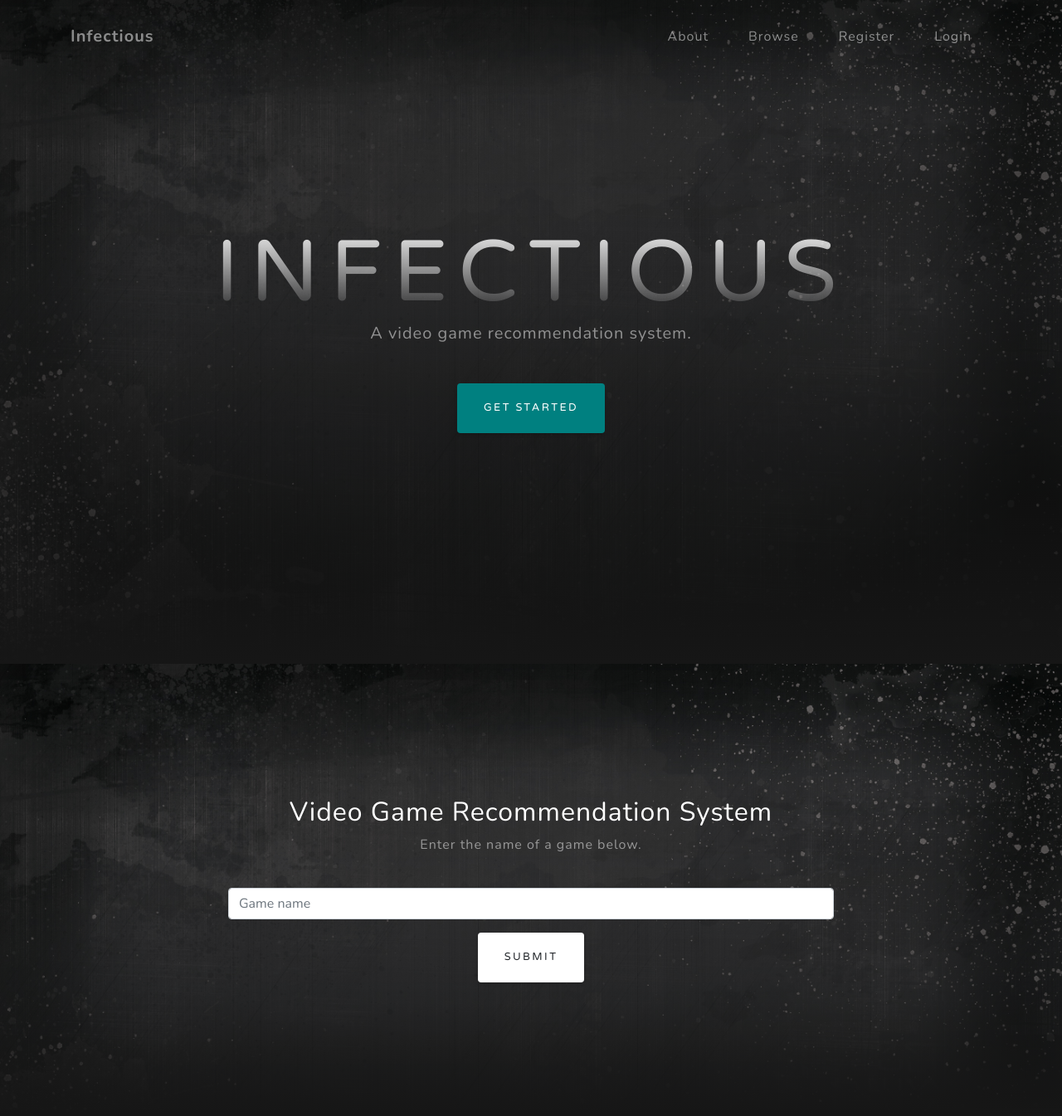
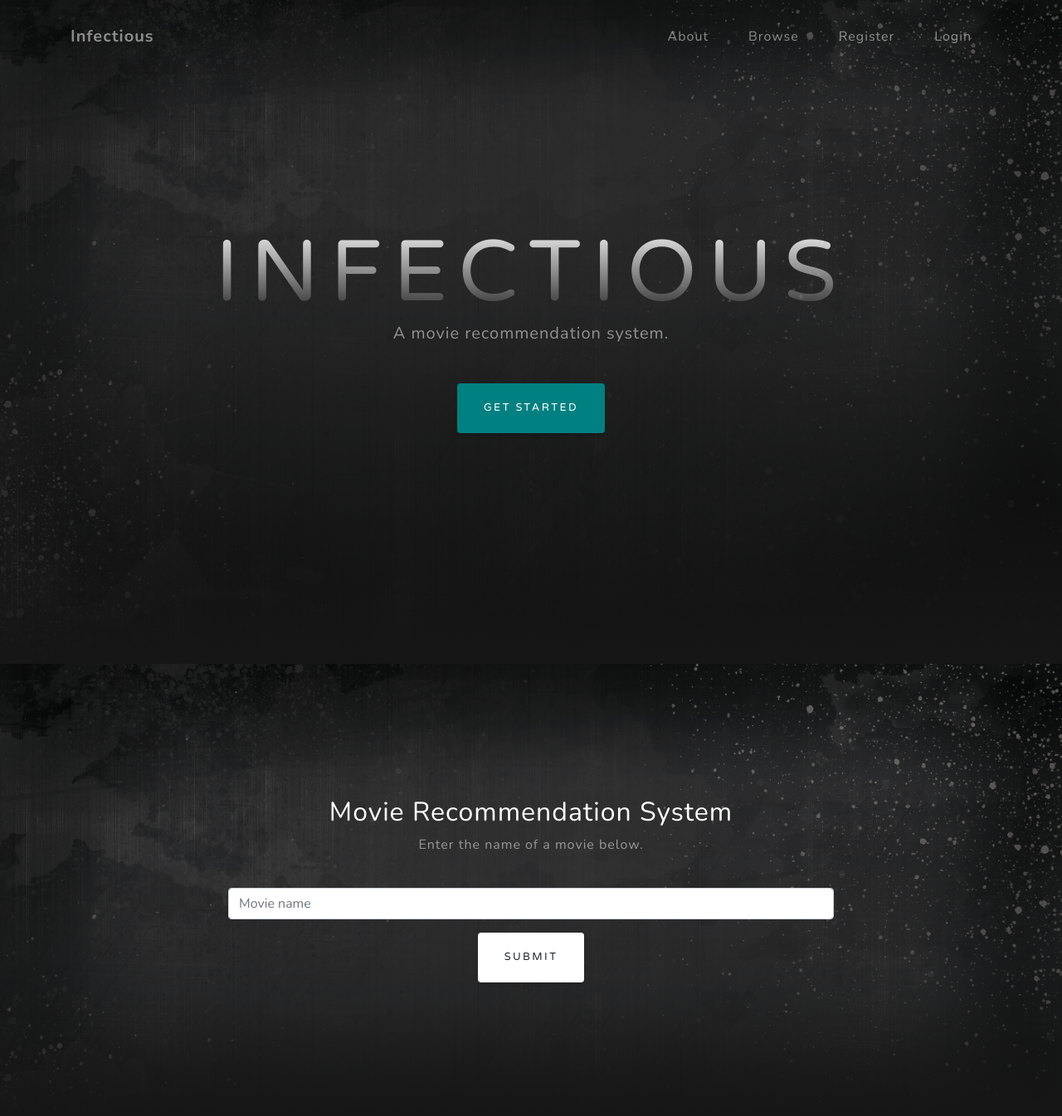
Before and after one commit to dtolbertcooke/Infectious, a Flask app: page / in a window 1280 px wide. Shown: the top 1345 px of the page at 83% size. Run offline with Flask 2, Linux system fonts and the light colour scheme; parts of the project's set-up code (start-up, migrations or seed data) failed here and were passed over; some libraries are stand-ins or nearby versions.

Commit message:
updating

```diff
--- a/forms.py
+++ b/forms.py
@@ -4,8 +4,9 @@ from wtforms.validators import DataRequired, Length, AnyOf
 
 
 # Fix validators. They're supposed to make it so 1 value is acceptable. Currently, it requires all 3.
-class EmotionForm(FlaskForm):
-    gameName = StringField('', render_kw={"placeholder": "Game name"},
+# class EmotionForm(FlaskForm):
+class MovieForm(FlaskForm):
+    movieName = StringField('', render_kw={"placeholder": "Movie name"},
                            validators=[DataRequired(), Length(min=3, max=20)])
 
     # emotion1 = SelectField('', choices=[(1, 'Select an emotion...'), ('Fear', 'Fear'),
@@ -31,7 +32,7 @@ class EmotionForm(FlaskForm):
 
 class LoginForm(FlaskForm):
     username = StringField('', render_kw={"placeholder": "Username"},
-                           validators=[DataRequired(), Length(min=3, max=20)])
+                           validators=[DataRequired(), Length(min=3, max=35)])
     password = PasswordField('', render_kw={"placeholder": "Password"},
                              validators=[DataRequired(), Length(min=3, max=20)])
     login = SubmitField('Login')
--- a/main.py
+++ b/main.py
@@ -5,128 +5,67 @@ from forms import *
 import pandas as pd
 from sklearn.feature_extraction.text import CountVectorizer
 from sklearn.metrics.pairwise import cosine_similarity
-import pymysql
-import sys
-from bs4 import BeautifulSoup as SOUP
-import re
-import requests as HTTP
-import numpy as np
-
-# from flask_user import roles_required
-
+import mysql.connector
+from mysql.connector import errorcode
+# import pymysql
 
 app = Flask(__name__)
 app.config['SECRET_KEY'] = 'Infectious is a fantastic app'
-# app.db = None
-# app.db = pymysql.connect('127.0.0.1', 'root', 'infectious', 'infectious')
-# c = app.db.cursor()
 bootstrap = Bootstrap(app)
 moment = Moment(app)
+# login_manager = LoginManager(app)
+# login_manager.login_view = 'login'
+# db = pymysql.connect(host='127.0.0.1', user='root', password='capitalD95', db='Infectious')
+db = mysql.connector.connect(user='doug', password='infectious1234', host='127.0.0.1', database='Infectious')
+c = db.cursor()
 
 
-def get_name_from_game_id(game_id):
-    return df[df.game_id == game_id]["name"].values[0]
+def get_title_from_index(index):
+    return df[df.index == index]["title"].values[0]
 
-# def get_name_from_game_id(game_id):
-#     return c.execute('SELECT name FROM mytable WHERE game_id = %s;' % game_id)
 
-def get_game_id_from_name(name):
-    return df[df.name == name]["game_id"].values[0]
+def get_index_from_title(title):
+    return df[df.title == title]["index"].values[0]
 
-# def get_game_id_from_name(name):
-#     return c.execute('SELECT game_id FROM mytable WHERE name = %s;' % name)
 
 def combine_features(row):
-    return row['categories'] + " " + row['genres'] + " " + row["steamspy_tags"]
+    return row['genres'] + " " + row['keywords'] + " " + row["cast"] + " " + row["director"]
 
 
-# df = pd.read_csv("data/steam_games_dataset.csv")
+df = pd.read_csv("data/movie_dataset.csv")
 # print(df.columns)
-df = pd.read_csv("data/medium_dataset.csv")
 
 
-# def get_categories():
-#     # app.db = pymysql.connect('127.0.0.1', 'root', 'infectious', 'infectious')
-#     # c = app.db.cursor()
-#     c.execute('SELECT categories FROM mytable;')
-#     categories_data = c.fetchall()
-#     app.db.commit()
-#     c.close()
-#     return categories_data
-#
-#
-# def get_genres():
-#     c = app.db.cursor()
-#     query = "SELECT genres FROM mytable;"
-#     c.execute(query)
-#     genres_data = c.fetchall()
-#     app.db.commit()
-#     c.close()
-#     return genres_data
-#
-#
-# def get_steamspy_tags():
-#     query = "SELECT genres FROM mytable;"
-#     c = app.db.cursor()
-#     c.execute(query)
-#     steamspy_data = c.fetchall()
-#     app.db.commit()
-#     c.close()
-#     return steamspy_data
-#
-#
-# def combine():
-#     categories = get_categories()
-#     genres = get_genres()
-#     steamspy_id = get_steamspy_tags()
-#     combined = categories + genres + steamspy_id
-#     return combined
+features = ['genres', 'keywords', 'cast', 'director']
+for feature in features:
+    df[feature] = df[feature].fillna('')
+df["combined_features"] = df.apply(combine_features, axis=1)
 
-
-# print(combine())
-
-# categories = get_categories()
-# genres = get_genres()
-# steamspy_id = get_steamspy_tags()
-
-# print(categories[0], genres[0], steamspy_id[0])
-
-features = ['categories', 'genres', 'steamspy_tags']
-df["combined_features"] = df.apply(combine_features, axis=1)
 cv = CountVectorizer()  # Convert a collection of text documents to a matrix of token counts
 count_matrix = cv.fit_transform(df["combined_features"])
-# count_matrix = cv.fit_transform(combine())
-# print(type(df["combined_features"])) // --> <class 'pandas.core.series.Series'>
 cosine_sim = cosine_similarity(count_matrix)
-# game_user_likes = "Left 4 Dead"
+# movie_user_likes = "Avatar"
 
-similar_games_array = []
+similar_movies_array = []
 
 
 @app.route('/', methods=['GET', 'POST'])
 def home():
     title = 'Infectious - A video game recommendation system'
-    form = EmotionForm()
+    form = MovieForm()
 
     if form.validate_on_submit():
-        game_user_likes = form.gameName.data
-        game_index = get_game_id_from_name(game_user_likes)
-        similar_games = list(enumerate(cosine_sim[game_index]))
-        sorted_similar_games = sorted(similar_games, key=lambda x: x[1], reverse=True)[1:]
+        movie_user_likes = form.movieName.data
+        movie_index = get_index_from_title(movie_user_likes)
+        similar_movies = list(enumerate(cosine_sim[movie_index]))
+        sorted_similar_movies = sorted(similar_movies, key=lambda x: x[1], reverse=True)[1:]
 
         i = 0
-        for element in sorted_similar_games:
-            similar_games_array.append(get_name_from_game_id(element[0]))
-            # print(similar_games_array[i])
-            sim_games = get_name_from_game_id(element[0])
-            similar_games_array.append(sim_games)
-            # print(sim_games)
+        for element in sorted_similar_movies:
+            similar_movies_array.append(get_title_from_index(element[0]))
             i = i + 1
             if i >= 7:
                 break
-        # print(similar_games_array)
-        # for i in similar_games_array:
-        #     print(i)
 
         return redirect(url_for('results'))
     return render_template("home.html", form=form, title=title)
@@ -135,20 +74,30 @@ def home():
 @app.route('/results', methods=['GET', 'POST'])
 def results():
     title = 'Results'
-    game1 = similar_games_array[1]
-    game2 = similar_games_array[2]
-    game3 = similar_games_array[3]
-    game4 = similar_games_array[4]
-    game5 = similar_games_array[5]
-    game6 = similar_games_array[6]
-    return render_template("results.html", title=title, game1=game1, game2=game2, game3=game3, game4=game4, game5=game5,
-                           game6=game6)
+    movie1 = similar_movies_array[0]
+    movie2 = similar_movies_array[1]
+    movie3 = similar_movies_array[2]
+    movie4 = similar_movies_array[3]
+    movie5 = similar_movies_array[4]
+    movie6 = similar_movies_array[5]
+    return render_template("results.html", title=title, movie1=movie1, movie2=movie2, movie3=movie3, movie4=movie4,
+                           movie5=movie5, movie6=movie6)
 
 
 @app.route('/register', methods=['GET', 'POST'])
 def signup():
     title = 'Register'
     form = RegisterForm()
+
+    if form.validate_on_submit():
+        fName = form.fName.data
+        lName = form.lName.data
+        username = form.username.data
+
+        c.execute('INSERT INTO registration values("%s","%s","%s")' % (
+        fName, lName, username))
+
+        db.commit()
     return render_template("register.html", form=form, title=title)
 
 
--- a/templates/home.html
+++ b/templates/home.html
@@ -21,8 +21,8 @@
         <div class="container">
             <div class="row">
                 <div class="col-md-10 col-lg-8 mx-auto text-center">
-                    <h2 class="text-white">Video Game Recommendation System</h2>
-                    <p class="text-white-50">Enter the name of a game below.</p>
+                    <h2 class="text-white">Movie Recommendation System</h2>
+                    <p class="text-white-50">Enter the name of a movie below.</p>
                     {{ wtf.quick_form(form) }}
                 </div>
             </div>
--- a/templates/index.html
+++ b/templates/index.html
@@ -136,7 +136,7 @@
     <div class="container d-flex h-100 align-items-center">
       <div class="mx-auto text-center">
         <h1 class="mx-auto my-0 text-uppercase">Infectious</h1>
-        <h2 class="text-white-50 mx-auto mt-2 mb-5">A video game recommendation system.</h2>
+        <h2 class="text-white-50 mx-auto mt-2 mb-5">A movie recommendation system.</h2>
         <a href="#signup" class="btn btn-primary js-scroll-trigger">Get Started</a>
       </div>
     </div>
@@ -210,8 +210,8 @@
     <div class="container">
       <div class="row">
         <div class="col-md-10 col-lg-8 mx-auto text-center">
-          <h2 class="text-white">Video Game Recommendation System</h2>
-          <p class="text-white-50">Enter the name of a game below.</p>
+          <h2 class="text-white">Movie Recommendation System</h2>
+          <p class="text-white-50">Enter the name of a movie below.</p>
           <!--
           <form class="form-inline d-flex">
             <input type="email" class="form-control flex-fill mr-0 mr-sm-2 mb-3 mb-sm-0" id="inputEmail" placeholder="Enter an emotion...">
```
Also changed, not shown: templates/results.html (+6 -6 lines), test_db_connect.py (added, +18 -0 lines).
